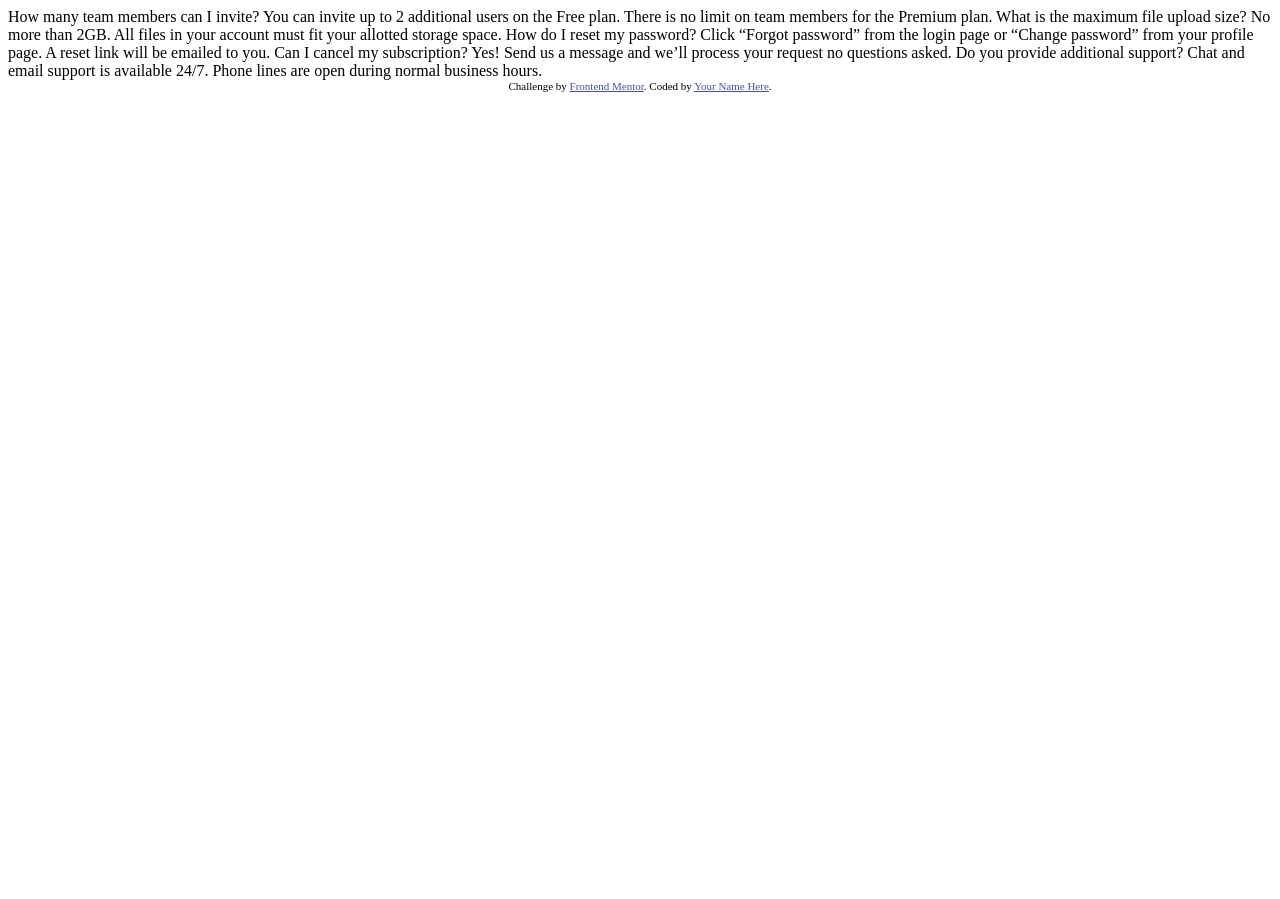
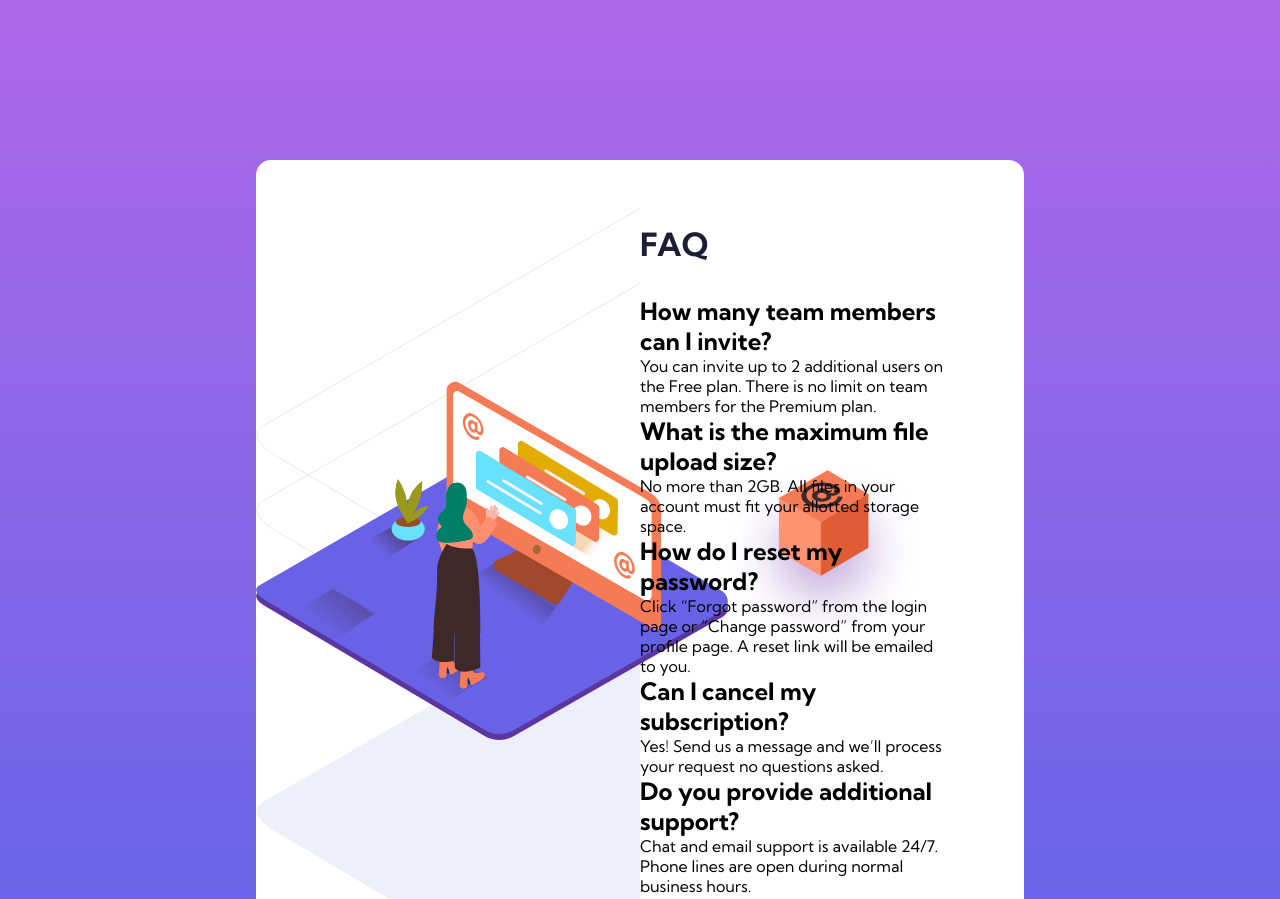
Before and after one commit to lidimi/Frontend-Challenge-FAQ-Accordion, a plain HTML site: page faq-accordion-card-main/index.html in a window 1280 px wide. Shown: the top 899 px of the page. Before the commit the page ends 800 px from the top, so only its background shows below. Drawn offline with Linux system fonts and the light colour scheme.

Commit message:
images set up

```diff
--- a/faq-accordion-card-main/index.html
+++ b/faq-accordion-card-main/index.html
@@ -1,40 +1,59 @@
 <!DOCTYPE html>
 <html lang="en">
+
 <head>
   <meta charset="UTF-8">
-  <meta name="viewport" content="width=device-width, initial-scale=1.0"> <!-- displays site properly based on user's device -->
+  <meta name="viewport" content="width=device-width, initial-scale=1.0">
+  <!-- displays site properly based on user's device -->
 
   <link rel="icon" type="image/png" sizes="32x32" href="./images/favicon-32x32.png">
 
   <title>Frontend Mentor | FAQ Accordion Card</title>
 
-  <!-- Feel free to remove these styles or customise in your own stylesheet 👍 -->
+  <link href="styles.css" rel="stylesheet">
   <style>
-    .attribution { font-size: 11px; text-align: center; }
-    .attribution a { color: hsl(228, 45%, 44%); }
+    .attribution {
+      font-size: 11px;
+      text-align: center;
+    }
+
+    .attribution a {
+      color: hsl(228, 45%, 44%);
+    }
   </style>
 </head>
+
 <body>
-  How many team members can I invite?
-  You can invite up to 2 additional users on the Free plan. There is no limit on
-  team members for the Premium plan.
+  <div class="container">
+    <div class="images">
+      <img src="images/illustration-woman-online-desktop.svg" alt="" class="woman">
+      <img src="images/illustration-box-desktop.svg" alt="" class="box">
+    </div>
+    <main>
+      <h1>FAQ</h1>
+      <h2>How many team members can I invite?</h2>
+      <p>You can invite up to 2 additional users on the Free plan. There is no limit on
+        team members for the Premium plan.</p>
 
-  What is the maximum file upload size?
-  No more than 2GB. All files in your account must fit your allotted storage space.
+      <h2>What is the maximum file upload size?</h2>
+      <p>No more than 2GB. All files in your account must fit your allotted storage space.</p>
 
-  How do I reset my password?
-  Click “Forgot password” from the login page or “Change password” from your profile page.
-  A reset link will be emailed to you.
+      <h2>How do I reset my password?</h2>
+      <p>Click “Forgot password” from the login page or “Change password” from your profile page.
+        A reset link will be emailed to you.</p>
 
-  Can I cancel my subscription?
-  Yes! Send us a message and we’ll process your request no questions asked.
+      <h2>Can I cancel my subscription?</h2>
+      <p>Yes! Send us a message and we’ll process your request no questions asked.</p>
 
-  Do you provide additional support?
-  Chat and email support is available 24/7. Phone lines are open during normal business hours.
+      <h2>Do you provide additional support?</h2>
+      <p>Chat and email support is available 24/7. Phone lines are open during normal business hours.</p>
+    </main>
+  </div>
 
-  <div class="attribution">
+  <!-- <div class="attribution">
     Challenge by <a href="https://www.frontendmentor.io?ref=challenge" target="_blank">Frontend Mentor</a>.
     Coded by <a href="#">Your Name Here</a>.
-  </div>
+  </div> -->
 </body>
+
 </html>
--- /dev/null
+++ b/faq-accordion-card-main/styles.css
@@ -0,0 +1,39 @@
+@import url('https://fonts.googleapis.com/css2?family=Kumbh+Sans:wght@400;700&display=swap');
+
+* {
+    box-sizing: border-box;
+    padding: 0;
+    margin: 0;
+}
+
+body {
+    min-width: 100%;
+    height: 100vh;
+    background: linear-gradient(hsl(273, 75%, 66%), hsl(240, 73%, 65%));
+    font-family: 'Kumbh Sans', sans-serif;
+}
+
+.container {
+    width: 60%;
+    margin: 20vh auto;
+    background-color: white;
+    border-radius: 15px;
+    display: flex;
+}
+
+.images {
+    width: 50%;
+    background-image: url(images/bg-pattern-desktop.svg);
+    display: flex;
+    align-items: center;
+}
+
+main {
+    width: 50%;
+    padding: 4rem 4.5rem 4rem 0;
+}
+
+h1 {
+    margin-bottom: 2rem;
+    color: hsl(238, 29%, 16%);
+}
```
